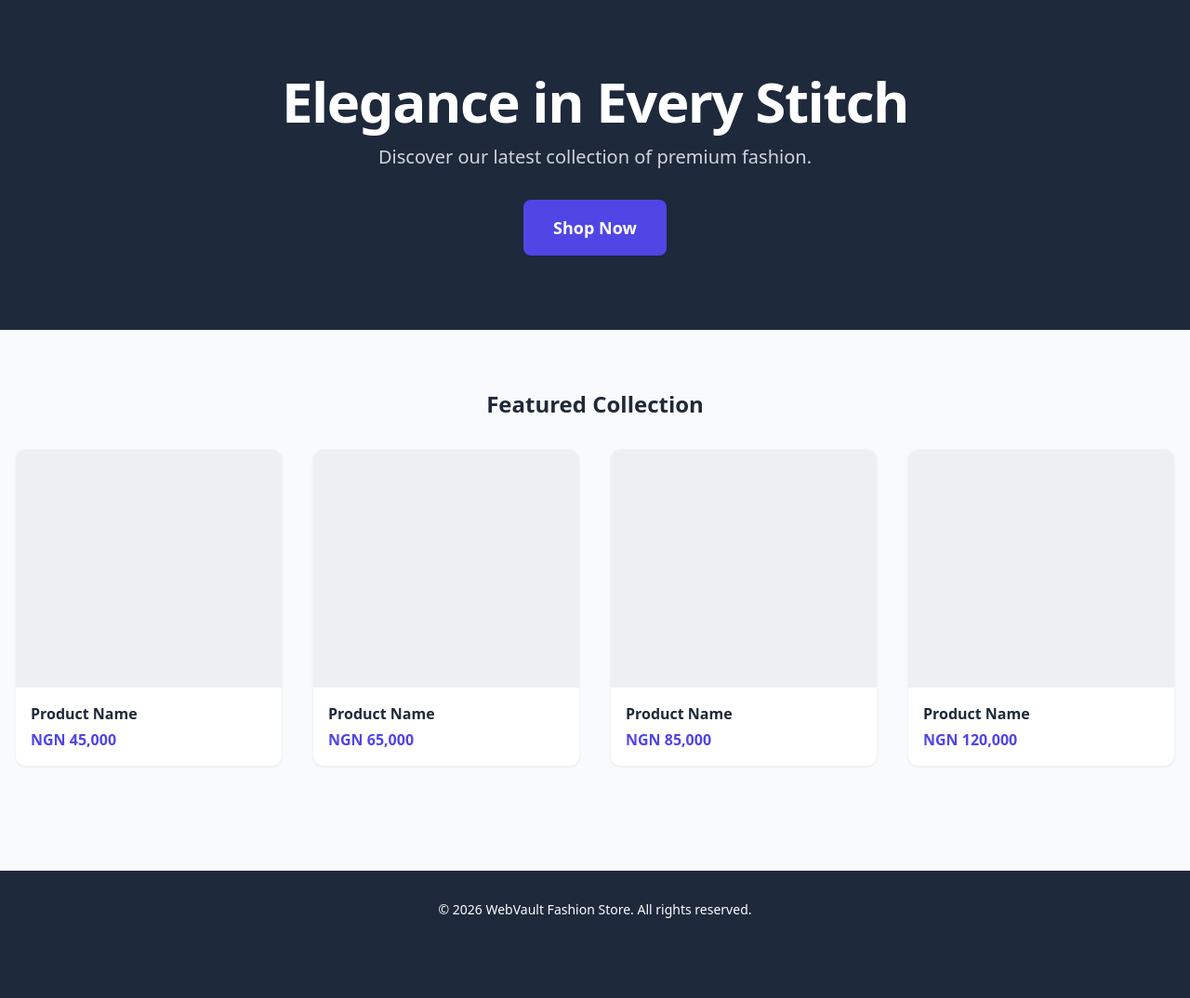
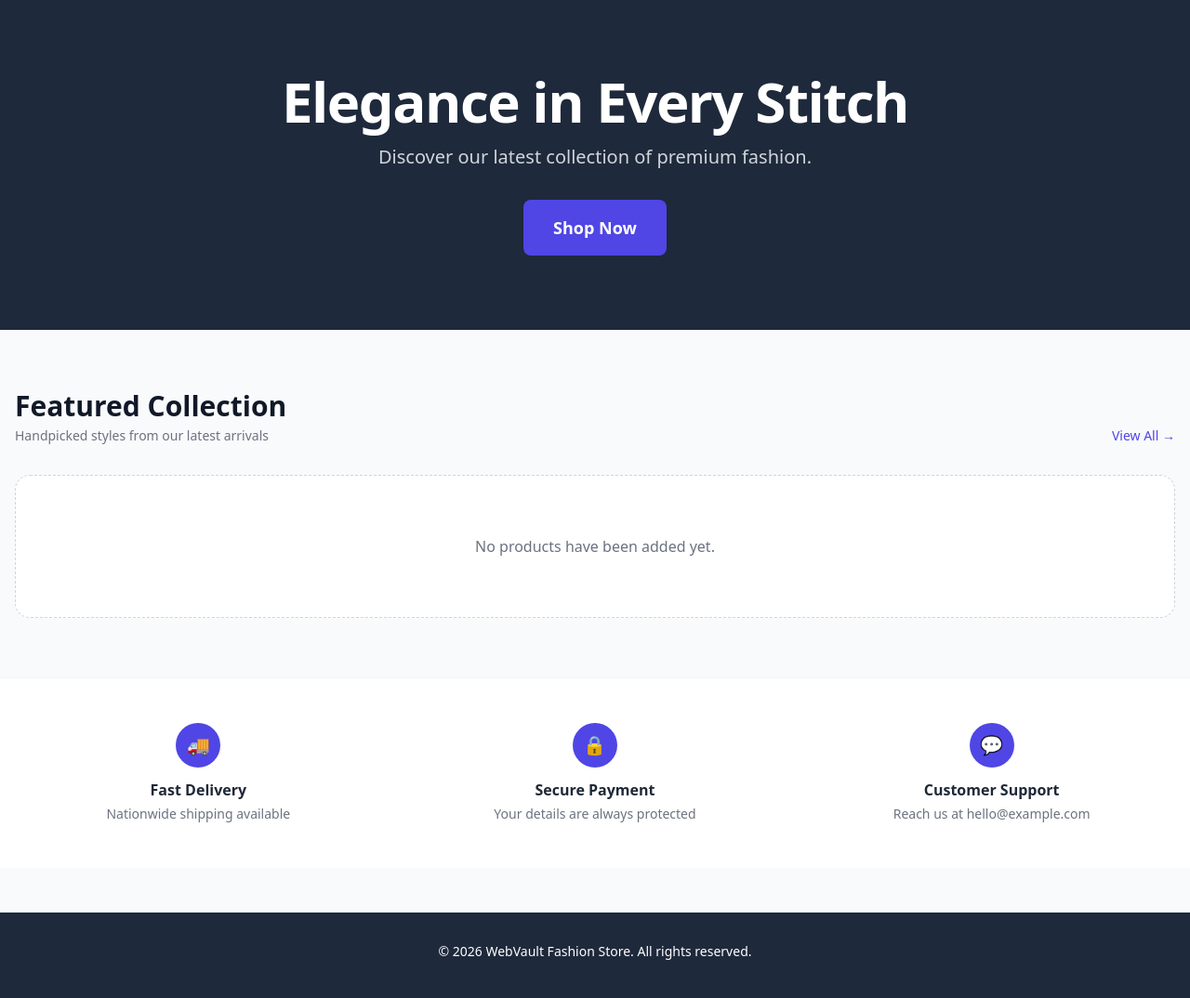
Before and after one commit to Rayflex189/webvault-fashion-commerce, a Django app: page / in a window 1280 px wide. Shown: the part 65-1139 px from the top of the page at 93% size. Before the commit the page ends 1053 px from the top, so only its background shows below. Run offline with Django 5.2, Linux system fonts and the light colour scheme; data comes from the database, SQL or seed files in the repository; data that the repository does not hold is empty; some libraries are stand-ins or nearby versions.

Commit message:
Update home.html
Save

```diff
--- a/templates/home.html
+++ b/templates/home.html
@@ -1,7 +1,7 @@
 {% extends 'base.html' %}
 
 {% block content %}
-    <!-- Hero Section -->
+    <!-- ═══════════ HERO SECTION ═══════════ -->
     <section class="relative bg-[var(--secondary-color)] text-white py-20 px-4 overflow-hidden">
         {% if store.hero_banner %}
             <img src="{{ store.hero_banner.url }}" alt="Hero" class="absolute inset-0 w-full h-full object-cover opacity-30">
@@ -12,47 +12,89 @@
                 {{ store.hero_text }}
             </h1>
             <p class="text-lg md:text-xl text-gray-300 max-w-2xl mx-auto mb-8">
-                {{ store.about_us|default:"Discover our latest collection of premium fashion." }}
+                {{ store.about_us|default:"Discover our latest collection of premium fashion."|truncatewords:20 }}
             </p>
-            <a href="#" class="inline-block bg-[var(--primary-color)] text-white px-8 py-4 rounded-lg font-bold text-lg hover:opacity-90 transition">
+            <a href="{% url 'products:list' %}" class="inline-block bg-[var(--primary-color)] text-white px-8 py-4 rounded-lg font-bold text-lg hover:opacity-90 transition">
                 Shop Now
             </a>
         </div>
     </section>
 
-    <!-- Featured Products Placeholder -->
+    <!-- ═══════════ CATEGORY SHORTCUTS ═══════════ -->
+    {% if categories %}
+    <section class="max-w-7xl mx-auto px-4 py-12">
+        <h2 class="text-2xl font-bold text-gray-900 mb-6 text-center">Shop by Category</h2>
+        <div class="flex flex-wrap justify-center gap-3">
+            {% for cat in categories %}
+                <a href="{% url 'products:list' %}?category={{ cat.slug }}" class="bg-white border border-gray-200 rounded-full px-6 py-3 text-sm font-medium text-gray-700 hover:border-[var(--primary-color)] hover:text-[var(--primary-color)] transition">
+                    {{ cat.name }}
+                </a>
+            {% endfor %}
+        </div>
+    </section>
+    {% endif %}
+
+    <!-- ═══════════ FEATURED PRODUCTS ═══════════ -->
     <section class="max-w-7xl mx-auto px-4 py-16">
-        <h2 class="text-2xl font-bold text-gray-800 mb-8 text-center">Featured Collection</h2>
-        <div class="grid grid-cols-1 sm:grid-cols-2 lg:grid-cols-4 gap-8">
-            <!-- Placeholder Cards -->
-            <div class="bg-white rounded-xl shadow-sm border border-gray-100 overflow-hidden">
-                <div class="h-64 bg-gray-200 animate-pulse"></div>
-                <div class="p-4">
-                    <h3 class="font-semibold text-gray-800">Product Name</h3>
-                    <p class="text-[var(--primary-color)] font-bold mt-1">{{ store.currency }} 45,000</p>
-                </div>
+        <div class="flex justify-between items-end mb-8">
+            <div>
+                <h2 class="text-2xl md:text-3xl font-bold text-gray-900">Featured Collection</h2>
+                <p class="text-sm text-gray-500 mt-1">Handpicked styles from our latest arrivals</p>
             </div>
-            <!-- Repeat for more cards -->
-            <div class="bg-white rounded-xl shadow-sm border border-gray-100 overflow-hidden">
-                <div class="h-64 bg-gray-200 animate-pulse"></div>
-                <div class="p-4">
-                    <h3 class="font-semibold text-gray-800">Product Name</h3>
-                    <p class="text-[var(--primary-color)] font-bold mt-1">{{ store.currency }} 65,000</p>
-                </div>
+            <a href="{% url 'products:list' %}" class="text-sm font-medium text-[var(--primary-color)] hover:underline hidden sm:inline">
+                View All →
+            </a>
+        </div>
+
+        {% if featured_products %}
+            <div class="grid grid-cols-2 md:grid-cols-3 lg:grid-cols-4 gap-4 md:gap-6">
+                {% for product in featured_products %}
+                <a href="{% url 'products:detail' product.slug %}" class="group">
+                    <div class="bg-white rounded-xl shadow-sm border border-gray-100 overflow-hidden mb-3 relative aspect-[3/4]">
+                        {% if product.primary_image %}
+                            <img src="{{ product.primary_image }}" alt="{{ product.name }}" class="w-full h-full object-cover group-hover:scale-105 transition duration-500">
+                        {% else %}
+                            <div class="w-full h-full bg-gray-100 flex items-center justify-center text-gray-400 text-sm">No Image</div>
+                        {% endif %}
+                        {% if product.is_featured %}
+                            <span class="absolute top-2 left-2 bg-[var(--primary-color)] text-white text-[10px] font-bold px-2 py-1 rounded uppercase tracking-wide">Featured</span>
+                        {% endif %}
+                    </div>
+                    <h3 class="font-semibold text-gray-800 truncate text-sm md:text-base">{{ product.name }}</h3>
+                    <p class="text-[var(--primary-color)] font-bold mt-1 text-sm md:text-base">{{ store.currency }} {{ product.base_price|floatformat:2 }}</p>
+                </a>
+                {% endfor %}
             </div>
-            <div class="bg-white rounded-xl shadow-sm border border-gray-100 overflow-hidden">
-                <div class="h-64 bg-gray-200 animate-pulse"></div>
-                <div class="p-4">
-                    <h3 class="font-semibold text-gray-800">Product Name</h3>
-                    <p class="text-[var(--primary-color)] font-bold mt-1">{{ store.currency }} 85,000</p>
-                </div>
+
+            <div class="text-center mt-10 sm:hidden">
+                <a href="{% url 'products:list' %}" class="inline-block bg-[var(--primary-color)] text-white px-8 py-3 rounded-lg font-semibold hover:opacity-90 transition">
+                    View All Products
+                </a>
             </div>
-            <div class="bg-white rounded-xl shadow-sm border border-gray-100 overflow-hidden">
-                <div class="h-64 bg-gray-200 animate-pulse"></div>
-                <div class="p-4">
-                    <h3 class="font-semibold text-gray-800">Product Name</h3>
-                    <p class="text-[var(--primary-color)] font-bold mt-1">{{ store.currency }} 120,000</p>
-                </div>
+        {% else %}
+            <div class="text-center py-16 bg-white rounded-2xl border border-dashed border-gray-300">
+                <p class="text-gray-500">No products have been added yet.</p>
+            </div>
+        {% endif %}
+    </section>
+
+    <!-- ═══════════ TRUST BADGES ═══════════ -->
+    <section class="bg-white border-t border-gray-100 py-12">
+        <div class="max-w-7xl mx-auto px-4 grid grid-cols-1 md:grid-cols-3 gap-8 text-center">
+            <div>
+                <div class="w-12 h-12 bg-[var(--primary-color)] bg-opacity-10 rounded-full flex items-center justify-center mx-auto mb-3 text-[var(--primary-color)] text-xl">🚚</div>
+                <h3 class="font-bold text-gray-800">Fast Delivery</h3>
+                <p class="text-sm text-gray-500 mt-1">Nationwide shipping available</p>
+            </div>
+            <div>
+                <div class="w-12 h-12 bg-[var(--primary-color)] bg-opacity-10 rounded-full flex items-center justify-center mx-auto mb-3 text-[var(--primary-color)] text-xl">🔒</div>
+                <h3 class="font-bold text-gray-800">Secure Payment</h3>
+                <p class="text-sm text-gray-500 mt-1">Your details are always protected</p>
+            </div>
+            <div>
+                <div class="w-12 h-12 bg-[var(--primary-color)] bg-opacity-10 rounded-full flex items-center justify-center mx-auto mb-3 text-[var(--primary-color)] text-xl">💬</div>
+                <h3 class="font-bold text-gray-800">Customer Support</h3>
+                <p class="text-sm text-gray-500 mt-1">Reach us at {{ store.contact_phone|default:store.contact_email }}</p>
             </div>
         </div>
     </section>
```
